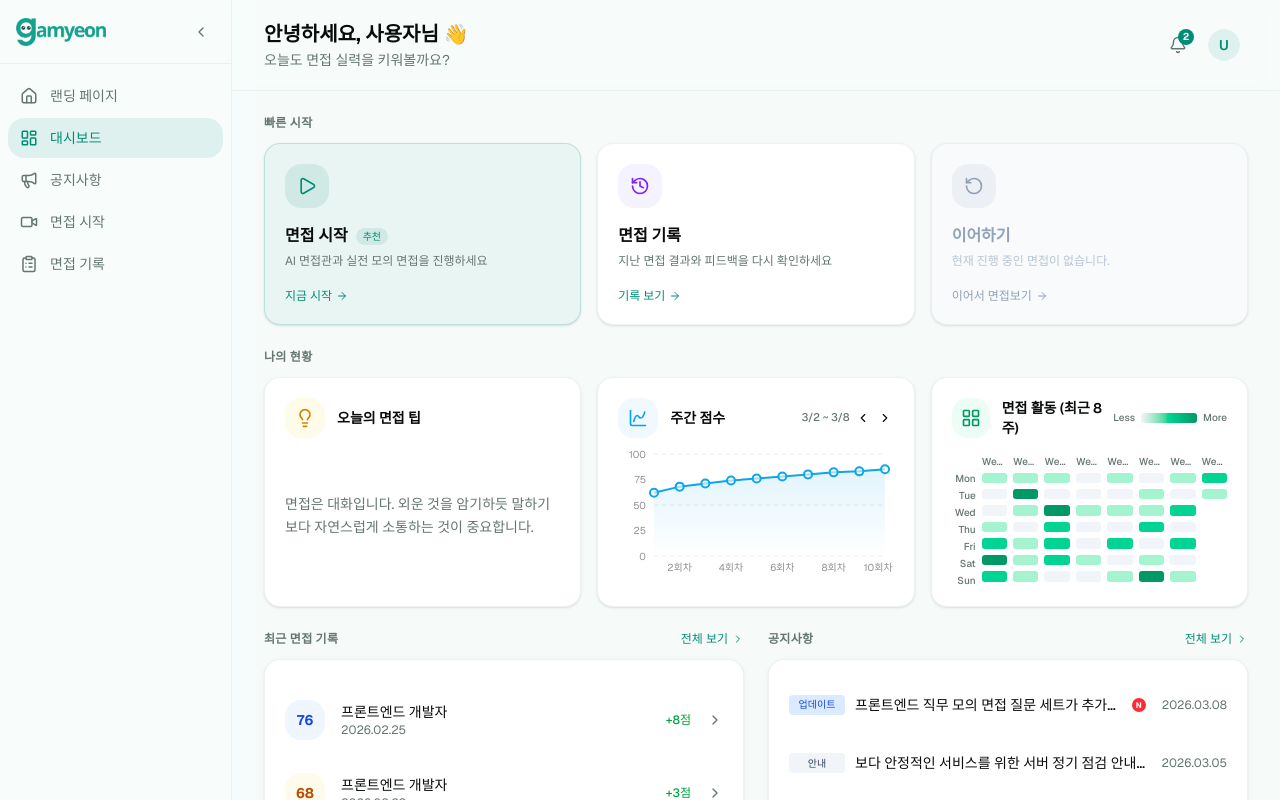
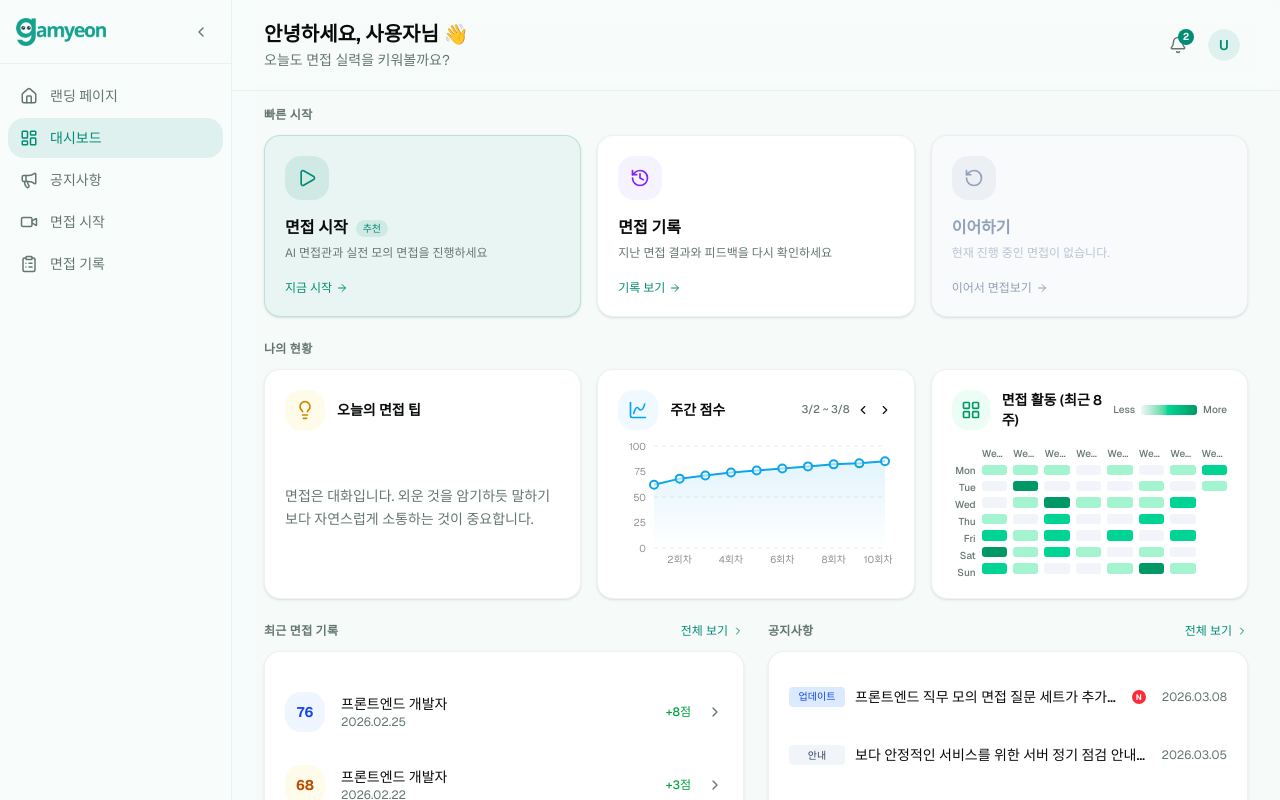
Before and after one commit to team-gamyeon/gamyeon-nextjs-frontend, a Next.js app: page /dashboard in a window 1280 px wide. Built offline with nearby package versions, Linux system fonts and the light colour scheme.

Commit message:
chore: 대시보드 페이지 상단 여백 6 -> 4로 변경 및 기록 카드 동일하게 보이게 설정

```diff
--- a/src/app/(authenticated)/(sidebar)/dashboard/page.tsx
+++ b/src/app/(authenticated)/(sidebar)/dashboard/page.tsx
@@ -8,7 +8,7 @@ export default function DashboardPage() {
   return (
     <>
       <DashboardHeader />
-      <div className="space-y-6 px-8 py-6">
+      <div className="space-y-6 px-8 py-4">
         <QuickStartSection />
         <StatusSection />
         <div className="grid grid-cols-1 gap-6 md:grid-cols-2">
--- a/src/featured/history/components/cards/CompletedCard.tsx
+++ b/src/featured/history/components/cards/CompletedCard.tsx
@@ -26,7 +26,7 @@ function CompletedCardFront({ record }: CompletedCardProps) {
       <div className="flex flex-1 flex-col justify-between px-2 py-3 @[180px]:px-3 @[180px]:py-4 @[220px]:px-4 @[220px]:py-5 @[280px]:px-6 @[280px]:py-8">
         <div className="space-y-1.5 @[180px]:space-y-2 @[220px]:space-y-3 @[280px]:space-y-4">
           <div>
-            <h3 className="mb-0.5 text-[11px] font-bold text-gray-900 @[180px]:text-xs @[220px]:text-sm @[280px]:mb-1 @[280px]:text-base">
+            <h3 className="mb-0.5 line-clamp-2 min-h-[2.5em] text-[11px] leading-tight font-bold text-gray-900 @[180px]:text-xs @[220px]:text-sm @[280px]:mb-1 @[280px]:text-base">
               {record.position}
             </h3>
             <p className="text-[9px] text-gray-500 @[180px]:text-[10px] @[220px]:text-xs">
```
